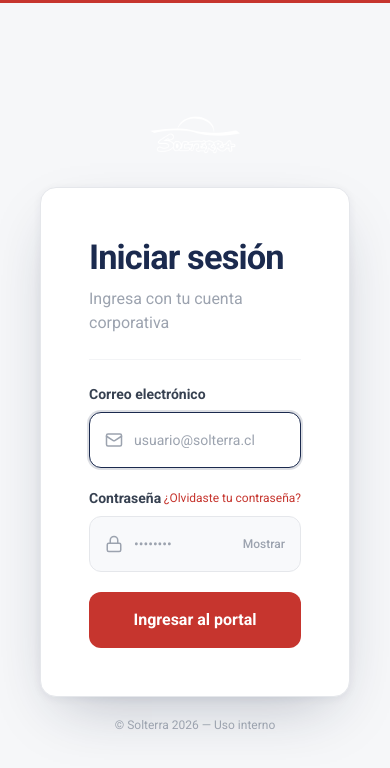
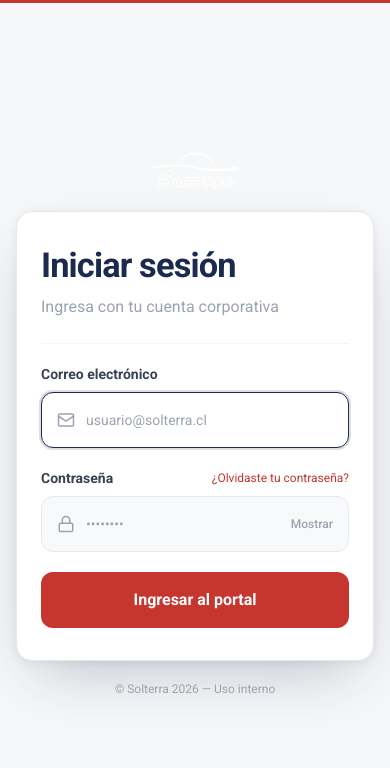
Before and after one commit to Brostag/solterra-portal, a Next.js app: page /login in a window 390 px wide. Shown: the top 768 px of the page. Built offline with nearby package versions, Linux system fonts and the light colour scheme.

Commit message:
style: improve mobile login spacing

```diff
--- a/src/app/login/LoginForm.tsx
+++ b/src/app/login/LoginForm.tsx
@@ -112,10 +112,10 @@
       </div>
 
       {/* ── Panel derecho ── */}
-      <div className="flex flex-col items-center justify-center bg-[#f6f7f9] px-10 py-12 overflow-y-auto">
+      <div className="flex flex-col items-center justify-center bg-[#f6f7f9] px-4 sm:px-10 py-6 sm:py-12 overflow-y-auto">
 
         {/* Logo en mobile */}
-        <div className="flex justify-center mb-8 lg:hidden">
+        <div className="flex justify-center mb-5 sm:mb-8 lg:hidden">
           <Image src="/solterra-logo.png" alt="Solterra" width={140} height={48} className="h-10 w-auto" />
         </div>
 
@@ -124,7 +124,7 @@
           <div className="bg-white rounded-2xl border border-gray-200 shadow-[0_24px_60px_-20px_rgba(20,33,61,0.28),0_2px_8px_rgba(20,33,61,0.06)] overflow-hidden">
 
             {/* Encabezado */}
-            <div className="px-12 pt-12 pb-6">
+            <div className="px-6 pt-8 pb-5 sm:px-12 sm:pt-12 sm:pb-6">
               <h1 className="text-[2.15rem] font-bold text-[#1b2a4e] leading-tight tracking-tight">
                 Iniciar sesión
               </h1>
@@ -135,7 +135,7 @@
             </div>
 
             {/* Formulario */}
-            <div className="px-12 pb-12 space-y-5">
+            <div className="px-6 pb-8 sm:px-12 sm:pb-12 space-y-5">
               {resetSuccess && (
                 <div className="text-sm text-green-700 bg-green-50 border border-green-200 px-4 py-3 rounded-lg">
                   Contraseña actualizada. Ya puedes iniciar sesión.
```
